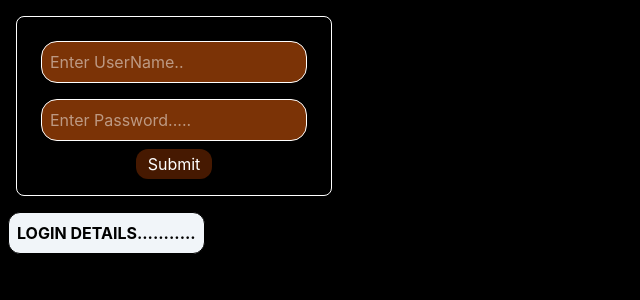
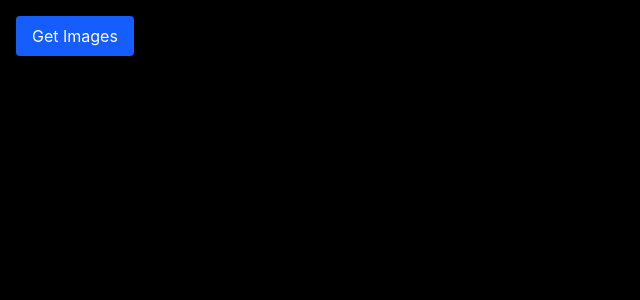
Before and after one commit to Mamun123123123/React_js_practice_, a React (Vite) app in the folder practice_react/: page / in a window 1280 px wide. Shown: the top 300 px of the page, without its empty margins (0-640 px from the left). Built offline with nearby package versions, Linux system fonts and the light colour scheme.

Commit message:
fetching image url using axios

```diff
--- a/practice_react/src/App.jsx
+++ b/practice_react/src/App.jsx
@@ -29,6 +29,7 @@ import About from "./Pages/About"
 import Name from "./Context/Name"
 import { UserProvider } from "./Context/Context"
 import Login from "./components/Login"
+import Use_Effect from "./components/Use_Effect"
 const App = () => {
   const showAlert = ()=>{
        alert("click korne ke liye donnobad")
@@ -36,7 +37,8 @@ const App = () => {
   const arr = [10,20,30,40]
   return (
     <>
-      <Login />
+      <Use_Effect />
+      {/* <Login /> */}
       {/* <UserProvider>
         <Name />
         <About />
--- /dev/null
+++ b/practice_react/src/components/Use_Effect.jsx
@@ -0,0 +1,47 @@
+import axios from "axios";
+import React, { useState } from "react";
+
+const Use_Effect = () => {
+  const [data, setData] = useState([]);
+
+  const imags = async () => {
+    const response = await axios.get("https://picsum.photos/v2/list");
+    setData(response.data);
+  };
+
+  return (
+    <div>
+      <button
+        onClick={imags}
+        className="bg-blue-600 text-white px-4 py-2 m-4 rounded"
+      >
+        Get Images
+      </button>
+
+      <div className="p-6 grid grid-cols-1 sm:grid-cols-2 md:grid-cols-3 lg:grid-cols-4 gap-6">
+        {data.map((item, idx) => {
+          return (
+            <div
+              key={idx}
+              className="bg-white rounded-xl shadow-lg overflow-hidden hover:scale-105 transition duration-300"
+            >
+              <img
+                className="w-full h-48 object-cover"
+                src={item.download_url}
+                alt={item.author}
+              />
+
+              <div className="p-3">
+                <h3 className="font-semibold text-gray-700 text-center">
+                  {item.author}
+                </h3>
+              </div>
+            </div>
+          );
+        })}
+      </div>
+    </div>
+  );
+};
+
+export default Use_Effect;
```
